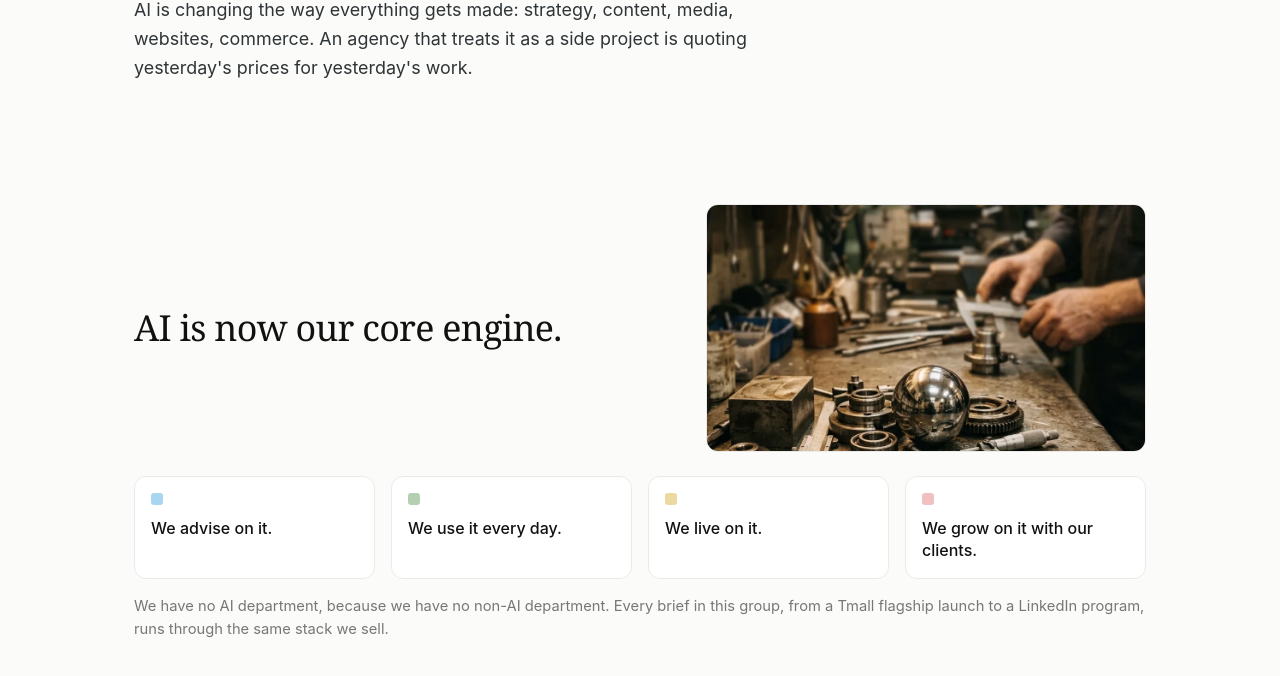
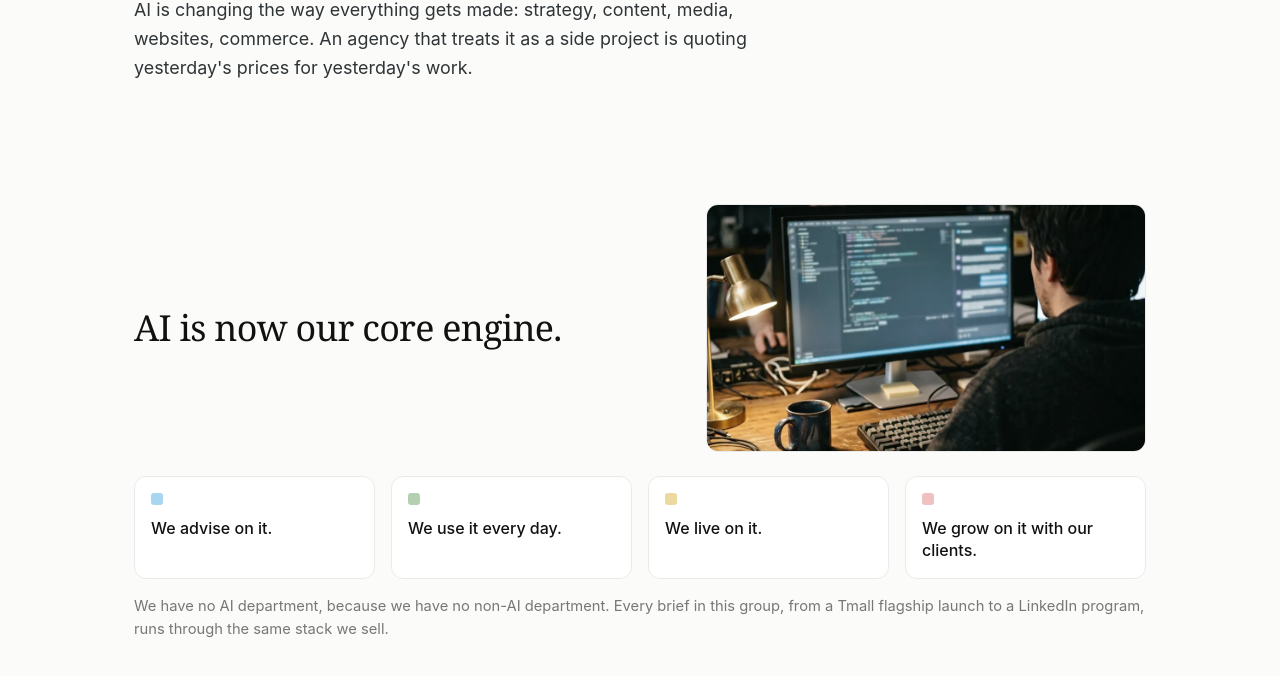
Before and after one commit to Lyric71/beyondbordergroupORG, an Astro site: page /the-group in a window 1280 px wide. Shown: the part 410-1086 px from the top of the page. Built offline with nearby package versions, Linux system fonts and the light colour scheme; Astro itself is replaced by a stand-in of ours.

Commit message:
Add AI coding candid photo for the-group engine section
The engine section now points at photo-ai-coding.webp; generate and
commit the asset (local, GFW-safe).

Co-Authored-By: Claude Fable 5 <noreply@anthropic.com>

```diff
--- a/src/pages/the-group.astro
+++ b/src/pages/the-group.astro
@@ -92,8 +92,8 @@ const practices = [
           <h2 class="min-h2">AI is now our core engine.</h2>
           <figure class="min-photo min-photo--wide">
             <img
-              src="/images/photo-engine.webp"
-              alt="A polished steel ball bearing and precision parts on a machinist's workbench."
+              src="/images/photo-ai-coding.webp"
+              alt="A developer's monitor showing an AI coding assistant writing and testing code."
               width="1050"
               height="620"
               loading="lazy"
```
Also changed, not shown: public/images/photo-ai-coding.webp (added).
